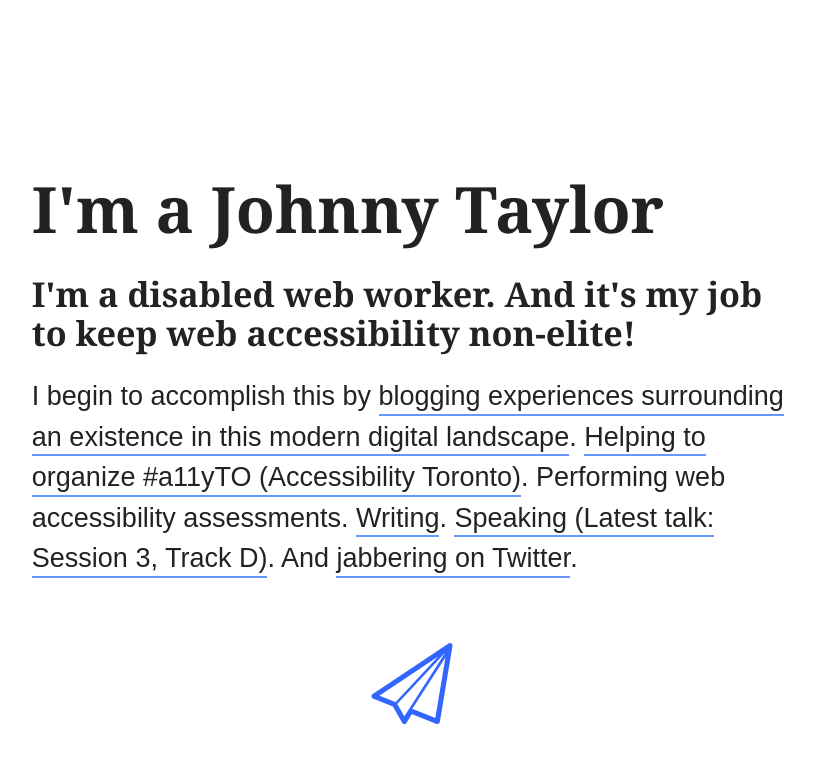
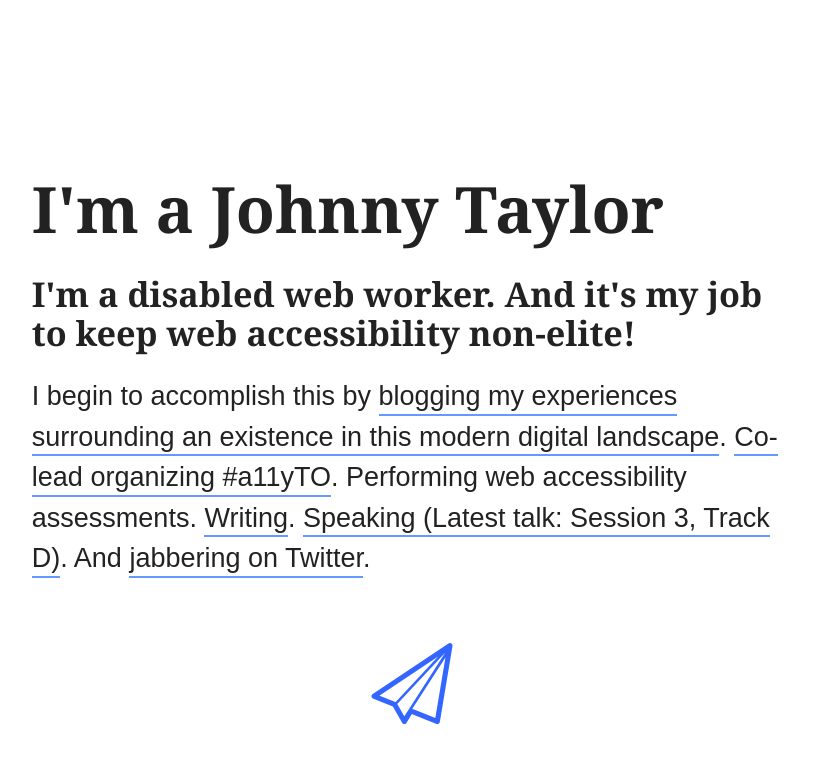
Before and after one commit to abledaccess/johnnydaux.org, a Jekyll site: the page built from index.md, in a window 1280 px wide. Shown: the top 763 px of the page, without its empty margins (228-1043 px from the left). Built offline with Jekyll 4.4.1, drawn with Linux system fonts in a browser that asks for light colours.

Commit message:
GH-PAGES: Update copy

```diff
--- a/index.md
+++ b/index.md
@@ -11,4 +11,4 @@ sitemap:
 
 <p class="intro">I'm a disabled web worker. And it's my job to keep web accessibility non-elite!</p>
 
-I begin to accomplish this by [blogging experiences surrounding an existence in this modern digital landscape](https://abledaccess.com). [Helping to organize #a11yTO (Accessibility Toronto)](https://twitter.com/a11yTO). Performing web accessibility assessments. [Writing](http://simplyaccessible.com/article/being-disabled-can-be-lame/). [Speaking (Latest talk: Session 3, Track D)](http://accessibilitycampto.org/schedule.php#pm1). And [jabbering on Twitter](https://twitter.com/abledaccess).
+I begin to accomplish this by [blogging my experiences surrounding an existence in this modern digital landscape](https://abledaccess.com). [Co-lead organizing #a11yTO](http://a11yto.com). Performing web accessibility assessments. [Writing](http://simplyaccessible.com/article/being-disabled-can-be-lame/). [Speaking (Latest talk: Session 3, Track D)](http://accessibilitycampto.org/schedule.php#pm1). And [jabbering on Twitter](https://twitter.com/abledaccess).
```
